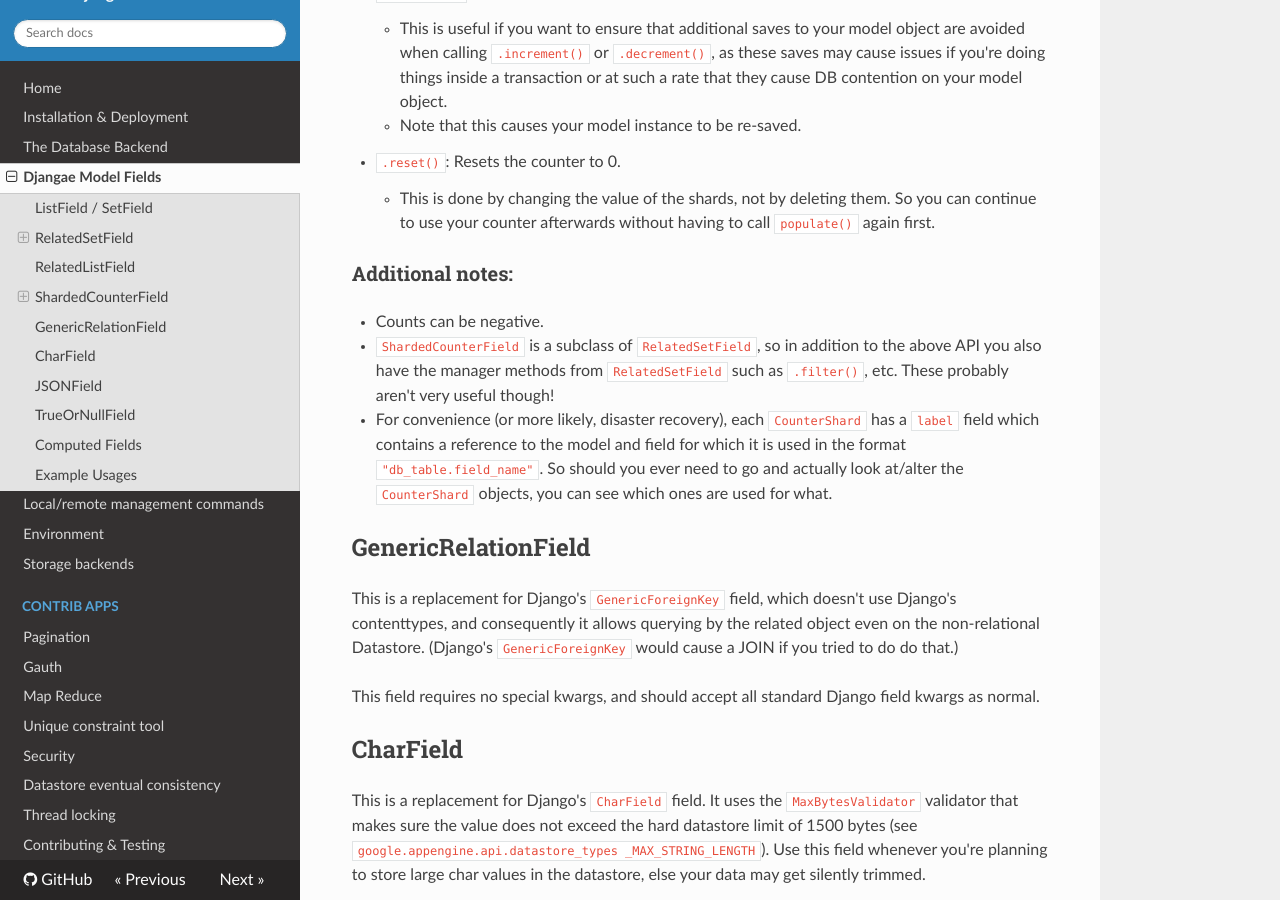
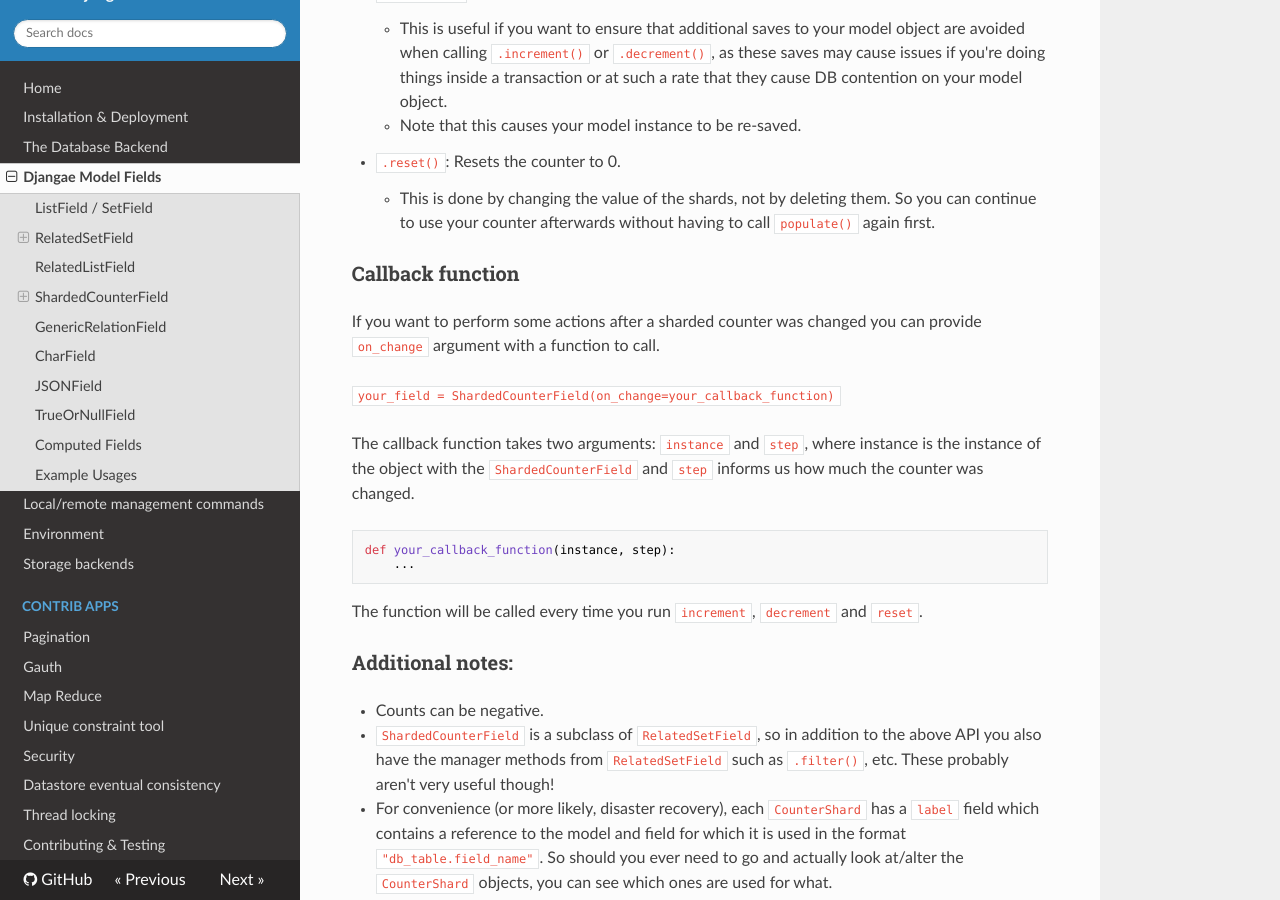
Before and after one commit to wittfabian/djangae, an MkDocs documentation site: the page built from docs/fields.md, in a window 1280 px wide and 900 px high, scrolled down 3446 px. Built offline with MkDocs 1.6.1, drawn with Linux system fonts in a browser that asks for light colours; nearby versions of some CDN libraries; old or Windows-style settings are respelled for this version of MkDocs.

Commit message:
Add documentation about `on_change` callback on ShardedCounterField.

````diff
--- a/docs/fields.md
+++ b/docs/fields.md
@@ -94,6 +94,21 @@ When you access the attribute of your sharded counter field on your model, you g
      - Note that this causes your model instance to be re-saved.
 * `.reset()`: Resets the counter to 0.
     - This is done by changing the value of the shards, not by deleting them.  So you can continue to use your counter afterwards without having to call `populate()` again first.
+
+### Callback function
+
+If you want to perform some actions after a sharded counter was changed you can provide `on_change` argument with a function to call.
+
+```your_field = ShardedCounterField(on_change=your_callback_function)```
+
+The callback function takes two arguments: `instance` and `step`, where instance is the instance of the object with the `ShardedCounterField` and `step` informs us how much the counter was changed.
+
+```python
+def your_callback_function(instance, step):
+    ...
+```
+
+The function will be called every time you run `increment`, `decrement` and `reset`.
 
 
 ### Additional notes:
````
